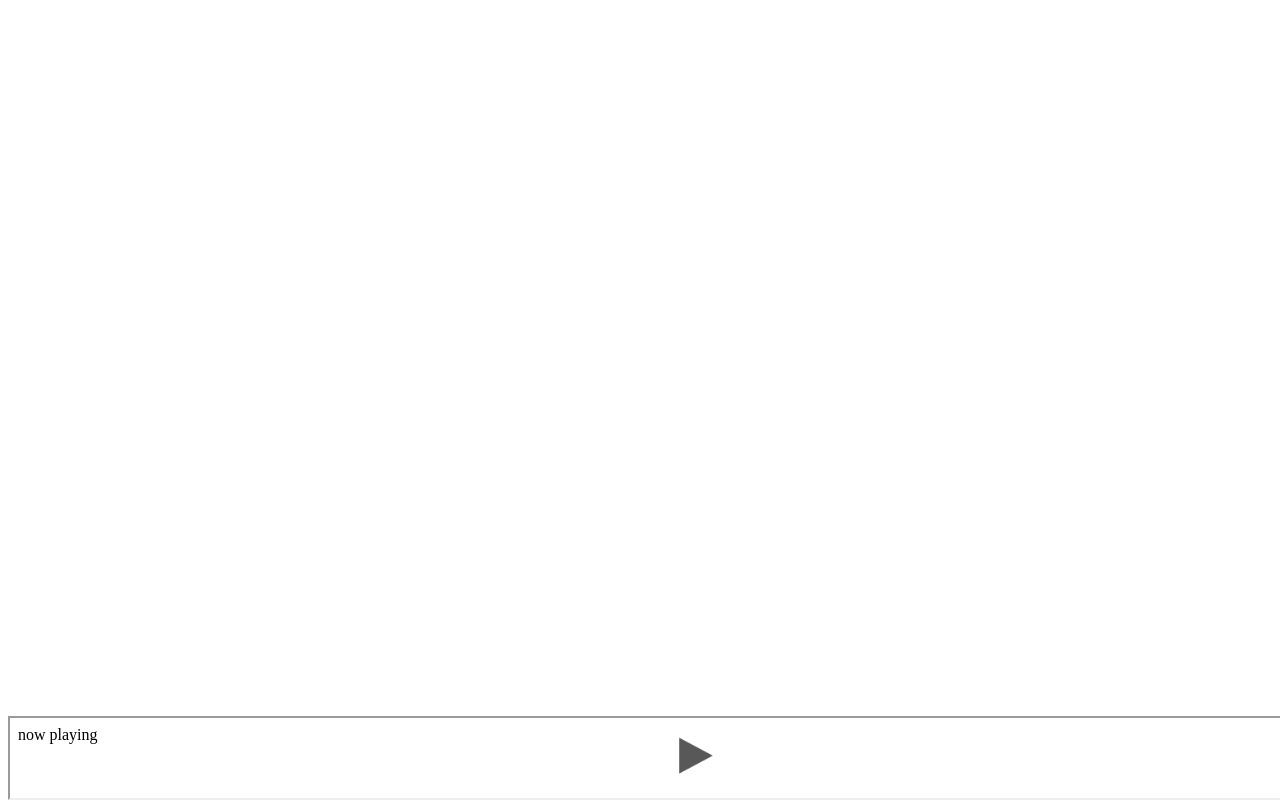
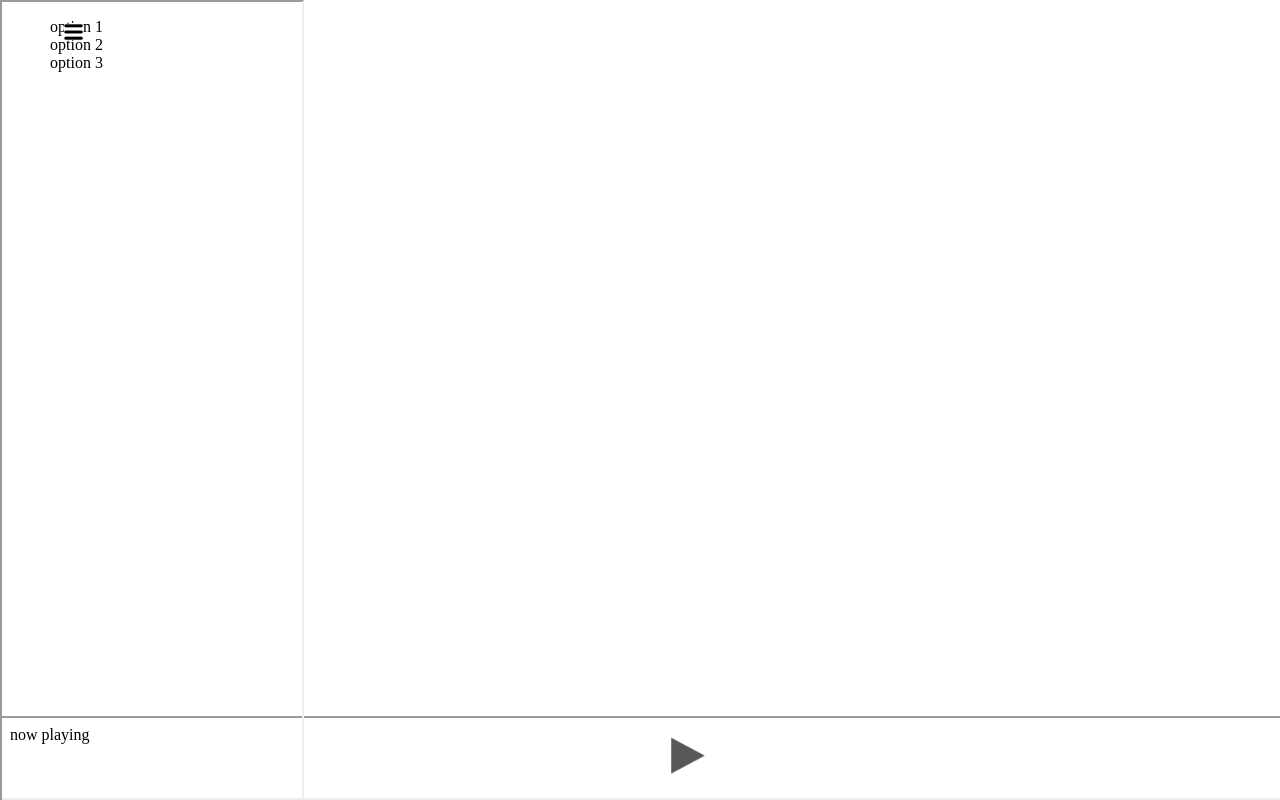
Before and after one commit to subhadeepchandra1/musicplayer.github.io, a plain HTML site: page index.html in a window 1280 px wide. Drawn offline with Linux system fonts and the light colour scheme.

Commit message:
commit 2.3

```diff
--- /dev/null
+++ b/activities/activity2.html
@@ -0,0 +1,19 @@
+<!DOCTYPE html>
+
+<html>
+
+<head>
+	<meta charset="utf-8">
+	<title>Options</title>
+	<link rel="stylesheet" href="../styles/activity2.css">
+</head>
+
+<body>
+	<ul>
+		<li>option 1</li>
+		<li>option 2</li>
+		<li>option 3</li>
+	</ul>
+</body>
+
+</html>
--- a/index.html
+++ b/index.html
@@ -10,7 +10,10 @@
 	</head>
 
 	<body>
-		<iframe id="now_playing" src="activities/activity1.html">
+		<img src="images/hamburger_menu.png" id="menu_button">
+		<iframe id="options" class="module" src="activities/activity2.html">
+		</iframe>
+		<iframe id="now_playing" class="module" src="activities/activity1.html">
 		</iframe>
 	</body>
 
--- /dev/null
+++ b/styles/activity2.css
@@ -0,0 +1,3 @@
+ul{
+	list-style-type:none;
+}
--- a/styles/index.css
+++ b/styles/index.css
@@ -1,6 +1,32 @@
 #now_playing{
-	position : fixed;
-	bottom : 0;
-	width: 100%;
-	height: 10%;
+	position:fixed;
+	bottom:0;
+	width:100%;
+	height:10%;
+	z-index:0;
 }
+
+#options{
+	position:fixed;
+	left:0;
+	height:100%;
+	z-index:1;
+}
+
+.module{
+	margin:0;
+	border:1;
+}
+
+body{
+	margin:0;
+}
+
+#menu_button{
+	height:2%;
+	width:1.5%;
+	position:fixed;
+	left:5%;
+	top:3%;
+	z-index:2;
+}
```
Also changed, not shown: images/hamburger_menu.png (added).
